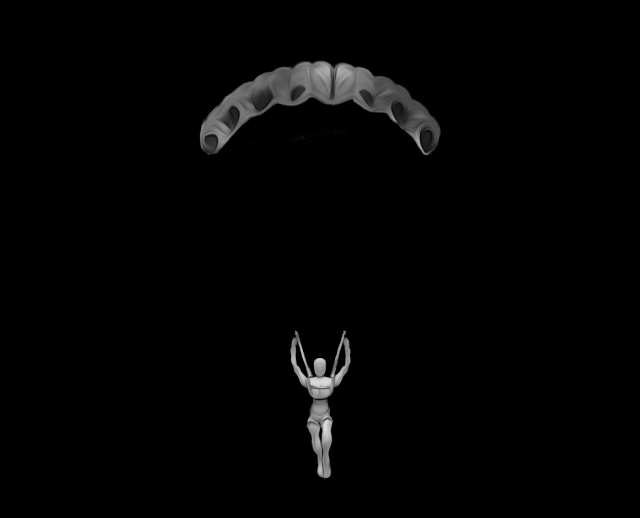
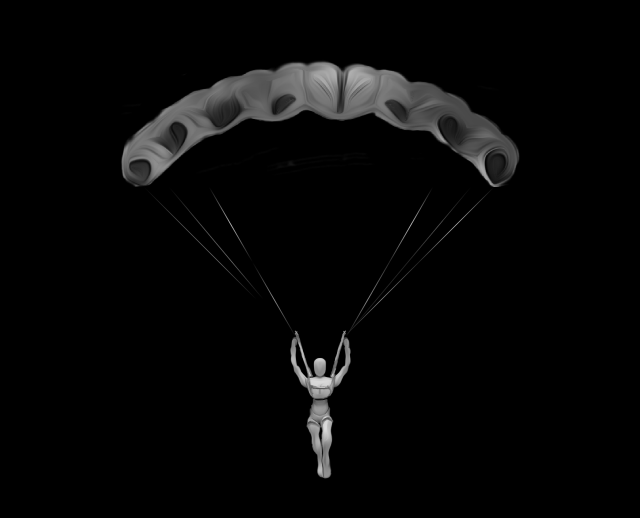
Before and after one commit to pawpac/wingloading2, a plain HTML site: page index.html in a window 1280 px wide. Shown: the part 140-658 px from the top of the page, without its empty margins (320-960 px from the left). Drawn offline with Linux system fonts and the light colour scheme.

Commit message:
Build lines

```diff
--- a/arrow.css
+++ b/arrow.css
@@ -10,6 +10,7 @@ body {
   display: flex;
   flex-direction: column;
   justify-content: center;
+  align-items: center;
   height: 50%;
 
 }
@@ -58,8 +59,8 @@ body {
 }
 
 .canopy-img {
-  width: 75%;
-  height:75%;
+  width: 100%;
+  height:100%;
   min-width: 242.28px;
 }
 
@@ -85,3 +86,132 @@ body {
   width: 100%;
   /* min-height: 150px; */
 }
+
+
+/* LINES */
+
+.shrinking-container {
+  display: flex;
+  height: 100%;
+}
+
+.left {
+  display: flex;
+  justify-content: end;
+  width: 44%;
+  height: 100%;
+}
+
+.expanding-container {
+  width: 12%;
+  height: 100%;
+}
+
+.right {
+  display: flex;
+  width: 44%;
+  height: 100%;
+}
+
+.line-container-right {
+  display: flex;
+  align-items: flex-end;
+  width: 83%;
+}
+
+.line-container-left {
+  display: flex;
+  align-items: flex-end;
+  justify-content: end;
+  width: 83%;
+}
+
+.line-adjust {
+  width: 17%;
+}
+
+.line-one-point-right {
+  width: 1px;
+  height: 1px;
+  display: flex;
+  align-items: flex-end;
+  transform: skew(-45deg);
+}
+
+.line-two-point-right {
+  width: 1px;
+  height: 1px;
+  display: flex;
+  align-items: flex-end;
+  transform: skew(-40deg);
+}
+
+.line-three-point-right {
+  width: 1px;
+  height: 1px;
+  display: flex;
+  align-items: flex-end;
+  transform: skew(-30deg);
+}
+
+.line-one-right {
+  width: 1px;
+  height: 150px;
+  background-image: linear-gradient(to top, rgba(136, 136, 136, 0), rgb(141, 141, 141), rgba(132, 132, 132, 0.286), rgb(188, 188, 188), rgba(100, 100, 100, 0));
+}
+
+.line-two-right {
+  width: 1px;
+  height: 150px;
+  background-image: linear-gradient(to top, rgba(136, 136, 136, 0), rgba(141, 141, 141, 0.279), rgba(132, 132, 132, 0.286), rgba(188, 188, 188, 0.452), rgba(100, 100, 100, 0));
+}
+
+.line-three-right {
+  width: 1px;
+  height: 150px;
+  background-image: linear-gradient(to top, rgba(136, 136, 136, 0), rgb(141, 141, 141), rgba(132, 132, 132, 0.286), rgb(188, 188, 188), rgba(100, 100, 100, 0));
+}
+
+/* LEFT */
+
+.line-one-point-left {
+  width: 1px;
+  height: 1px;
+  display: flex;
+  align-items: flex-end;
+  transform: skew(45deg);
+}
+
+.line-two-point-left {
+  width: 1px;
+  height: 1px;
+  display: flex;
+  align-items: flex-end;
+  transform: skew(40deg);
+}
+
+.line-three-point-left {
+  width: 1px;
+  height: 1px;
+  display: flex;
+  align-items: flex-end;
+  transform: skew(30deg);
+}
+
+.line-one-left {
+  width: 1px;
+  height: 150px;
+  background-image: linear-gradient(to top, rgba(136, 136, 136, 0), rgba(141, 141, 141, 0), rgba(132, 132, 132, 0.802), rgba(188, 188, 188, 0.452), rgba(100, 100, 100, 0));
+}
+
+.line-two-left {
+  width: 1px;
+  height: 150px;
+  background-image: linear-gradient(to top, rgba(136, 136, 136, 0), rgba(141, 141, 141, 0), rgba(132, 132, 132, 0.802), rgba(188, 188, 188, 0.452), rgba(100, 100, 100, 0));
+}
+
+.line-three-left {
+  width: 1px;
+  height: 150px;
+  background-image: linear-gradient(to top, rgba(136, 136, 136, 0), rgb(141, 141, 141), rgba(132, 132, 132, 0), rgb(188, 188, 188), rgba(100, 100, 100, 0));
+}
--- a/index.html
+++ b/index.html
@@ -4,13 +4,45 @@
   <meta charset="UTF-8">
   <meta http-equiv="X-UA-Compatible" content="IE=edge">
   <meta name="viewport" content="width=device-width, initial-scale=1.0">
+  <script src="script.js" defer></script>
   <link rel="stylesheet" href="arrow.css">
-  <title>Arrow Test</title>
+  <title>Wingloading</title>
 </head>
 <body>
   <div class="container">
     <div class="canopy"><img class="canopy-img" src="./img/five-canopy-small.png"></div>
-    <div class="lines"></div>
+    <div class="lines">
+      <div class="shrinking-container">
+        <div class="left">
+          <div class="line-container-left">
+            <div class="line-one-point-left">
+              <div class="line-one-left"></div>
+            </div>
+            <div class="line-two-point-left">
+              <div class="line-two-left"></div>
+            </div>
+            <div class="line-three-point-left">
+              <div class="line-three-left"></div>
+            </div>
+          </div>
+        </div>
+        <div class="expanding-container"></div>
+        <div class="right">
+          <div class="line-container-right">
+            <div class="line-one-point-right">
+              <div class="line-one-right"></div>
+            </div>
+            <div class="line-two-point-right">
+              <div class="line-two-right"></div>
+            </div>
+            <div class="line-three-point-right">
+              <div class="line-three-right"></div>
+            </div>
+          </div>
+          <div class="line-adjust"></div>
+        </div>
+      </div>
+    </div>
     <div class="diver">
       <div class="harness"><img class="harness-img" src="./img/one-harness-extra-small.png"></div>
       <div class="top"><img class="top-img" src="./img/two-top-extra-small.png"></div>
```
